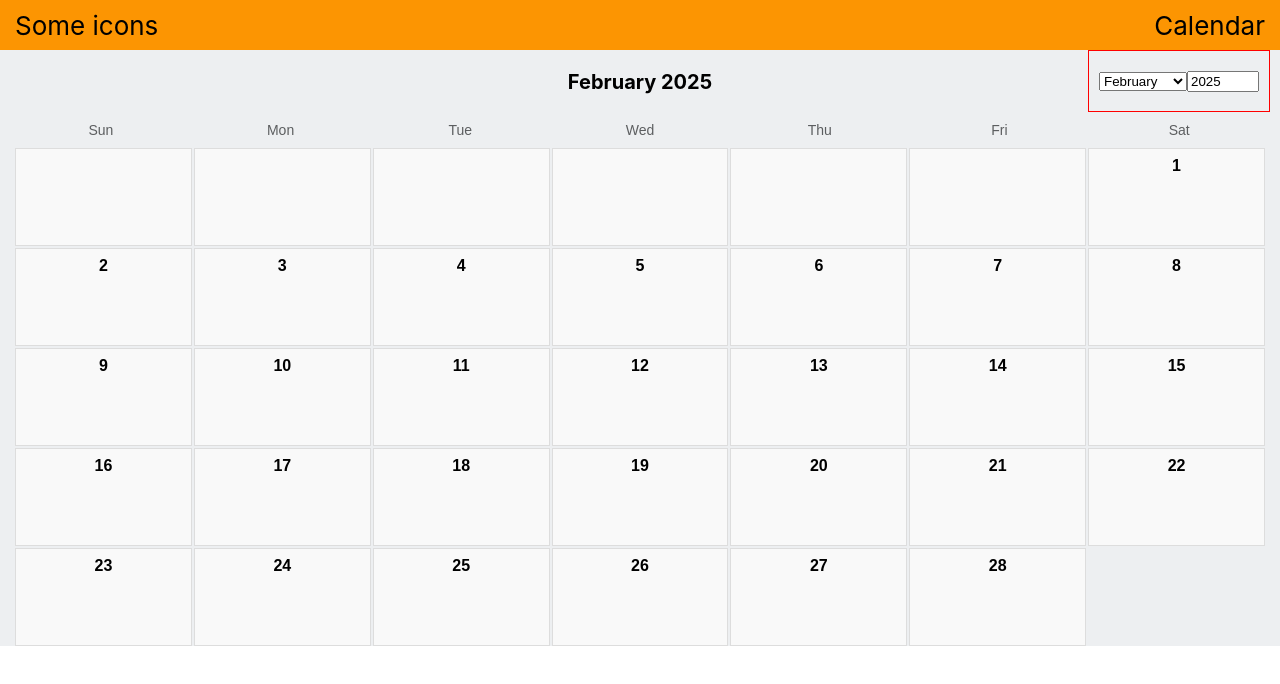
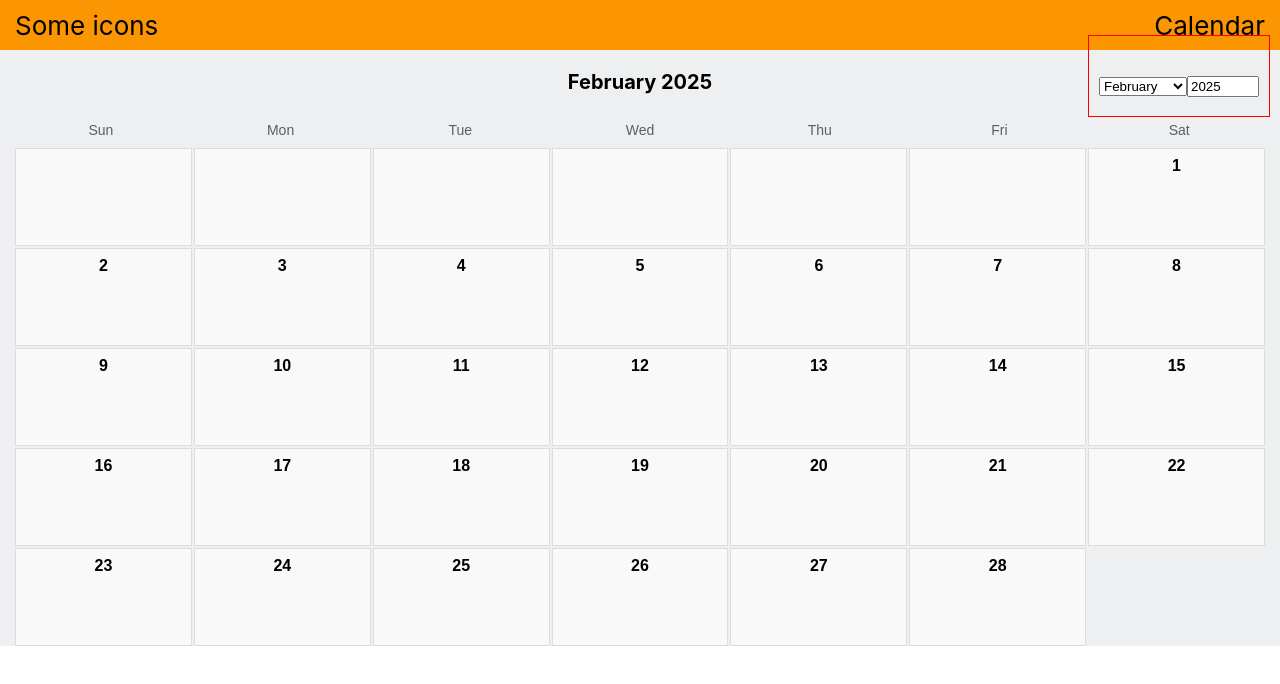
Before and after one commit to KNazarenko/calendar-app, a React (Vite) app: page / in a window 1280 px wide. Shown: the top 684 px of the page. Built offline with nearby package versions, Linux system fonts and the light colour scheme.

Commit message:
fix modal visibility

```diff
--- a/src/App.tsx
+++ b/src/App.tsx
@@ -27,12 +27,14 @@ const App = () => {
         </div>
       </header>
       {showModal && (
+        <div onMouseOver={handleMouseOver} onMouseOut={handleMouseOut}>
           <ChooseDateModal
             year={year}
             month={month}
             setMonth={setMonth}
             setYear={setYear}
           />
+        </div>
       )}
       <section>
         <div className="calendarTitle">
--- a/src/features/chooseDateModal/ChooseDateModal.module.css
+++ b/src/features/chooseDateModal/ChooseDateModal.module.css
@@ -7,5 +7,6 @@
   display: flex;
   justify-content: space-between;
   align-items: center;
-  padding: 10px;
+  padding: 30px 10px 10px;
+  top: 35px;
 }
```
Lines whose indentation alone changed are shown as unchanged.
